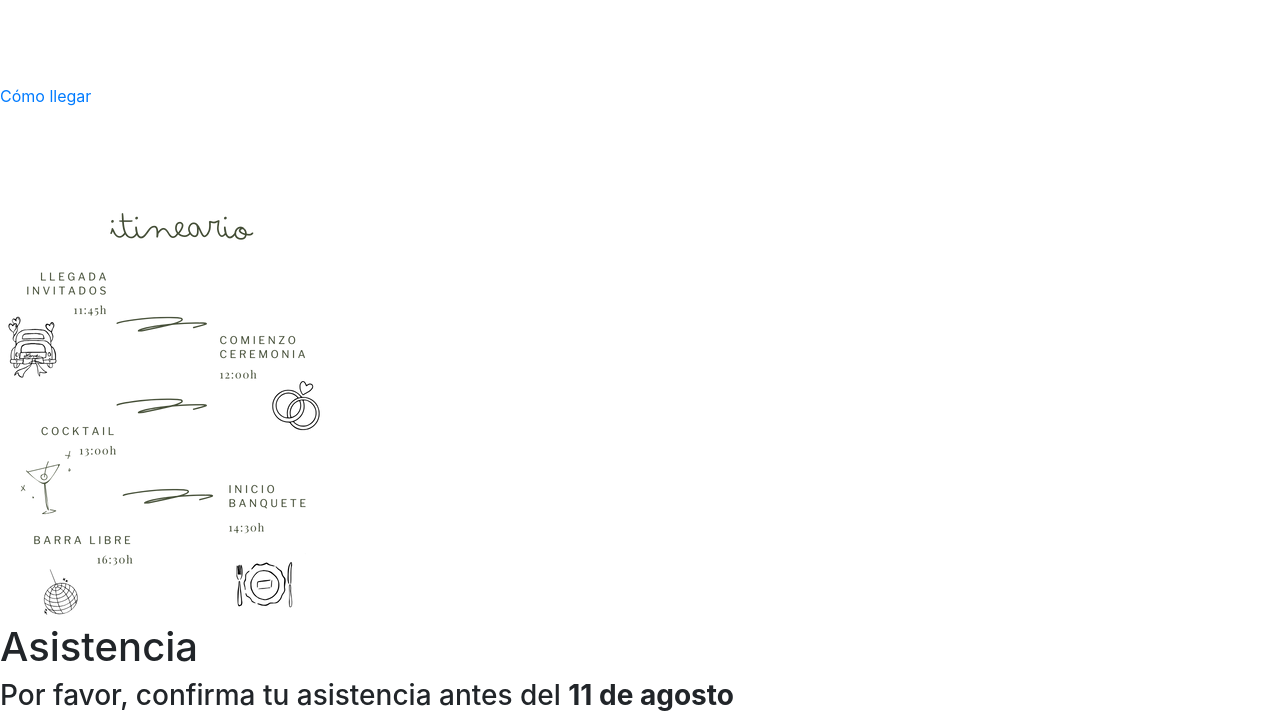
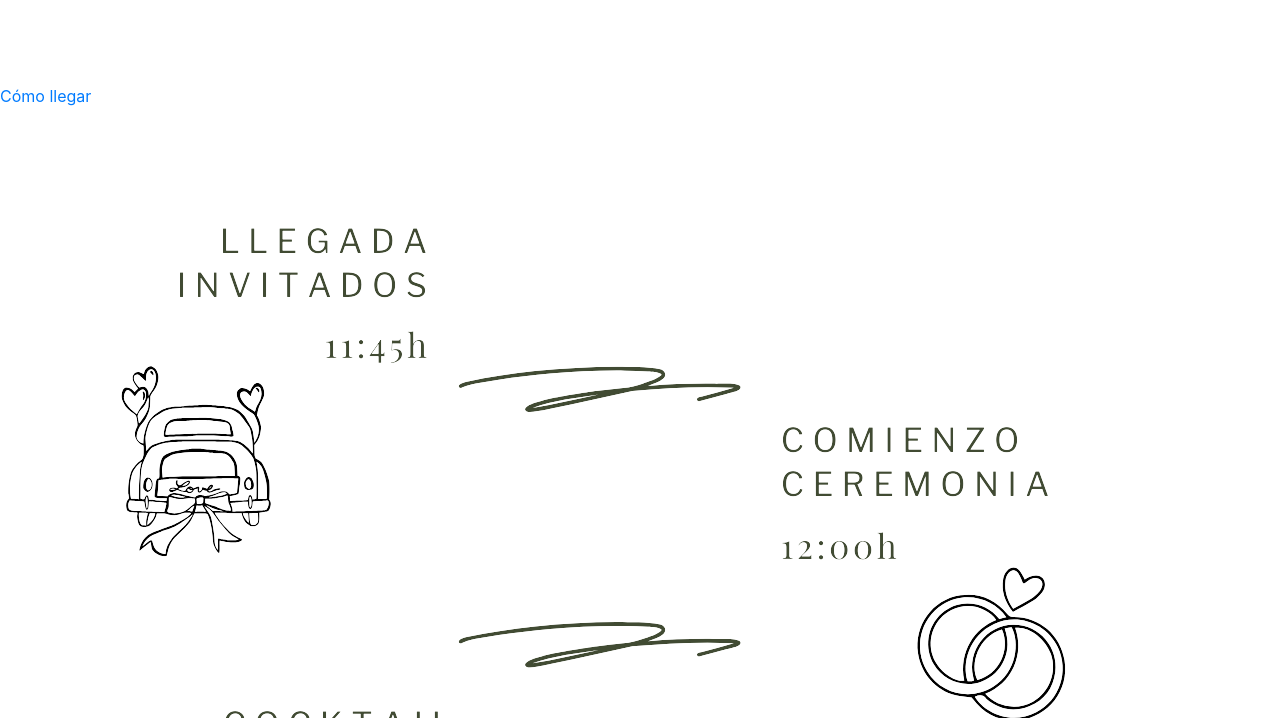
Before and after one commit to WeddingInvitations/soniayvicente_wedding, a website with bundled scripts: page www/index.html in a window 1280 px wide. Shown: the part 2240-2958 px from the top of the page. Built offline with nearby package versions, Linux system fonts and the light colour scheme; a web font is replaced by a local one.

Commit message:
Fix timeline

```diff
--- a/www/index.html
+++ b/www/index.html
@@ -144,7 +144,6 @@
       <img class="icon_left" src="images/location_3.png" alt="elemento decorativo">
     </div> -->
 
-  <br>
 
   <!-- Botón de Google Maps -->
   <!-- <div class="boton-maps">
@@ -157,13 +156,11 @@
       <img class="icon_right" src="images/map.png" alt="elemento decorativo">
     </div> -->
 
-  <br>
-
   <!-- <div id="mapDiv"></div> -->
 
   <br>
 
-  <div><img src="images/timeline.png" alt="Itinerario" /></div>
+  <div class="timeline"><img src="images/itinerario.png" alt="Itinerario" /></div>
 
   <!-- <h1> Itinerario </h1>
 
@@ -201,7 +198,6 @@
 
     </div> -->
 
-  </div>
 
   <!-- ASISTENCIA -->
   <div id="asistencia">
```
Also changed, not shown: www/images/itinerario.png (added).
